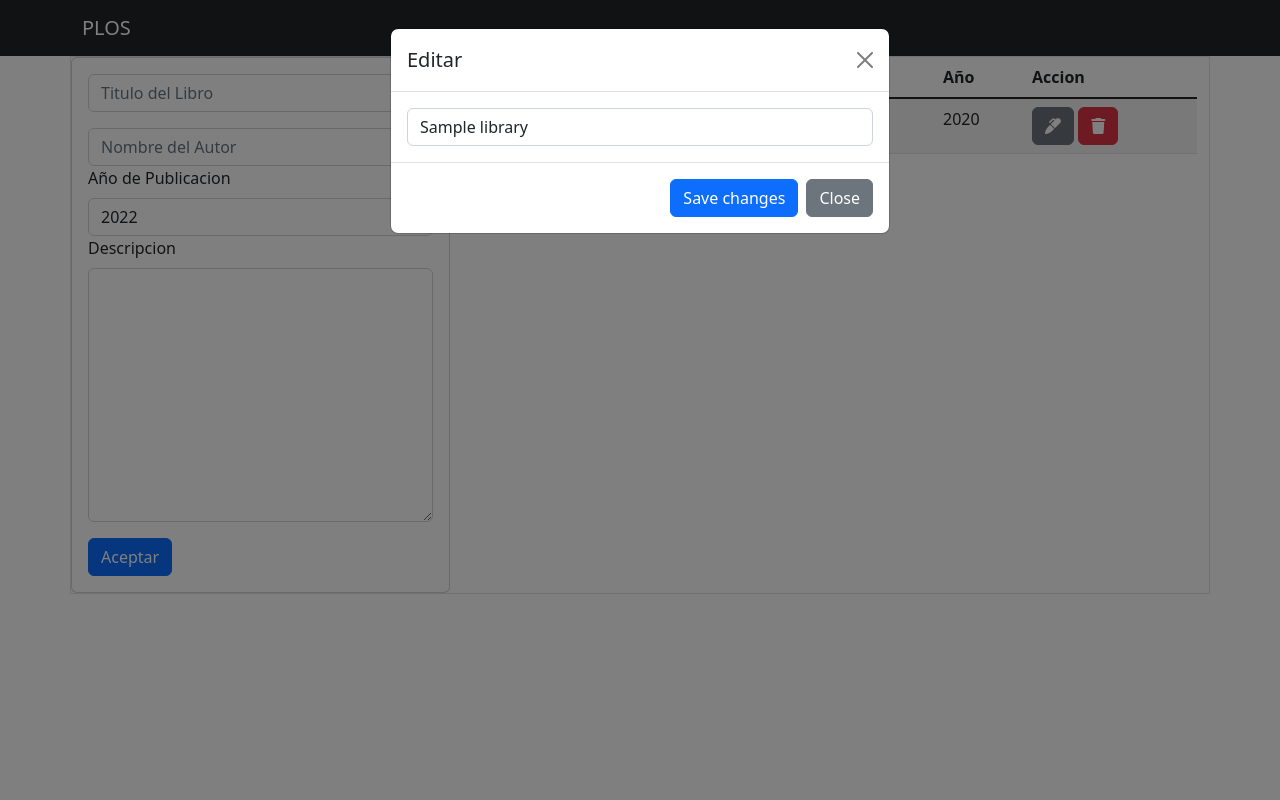
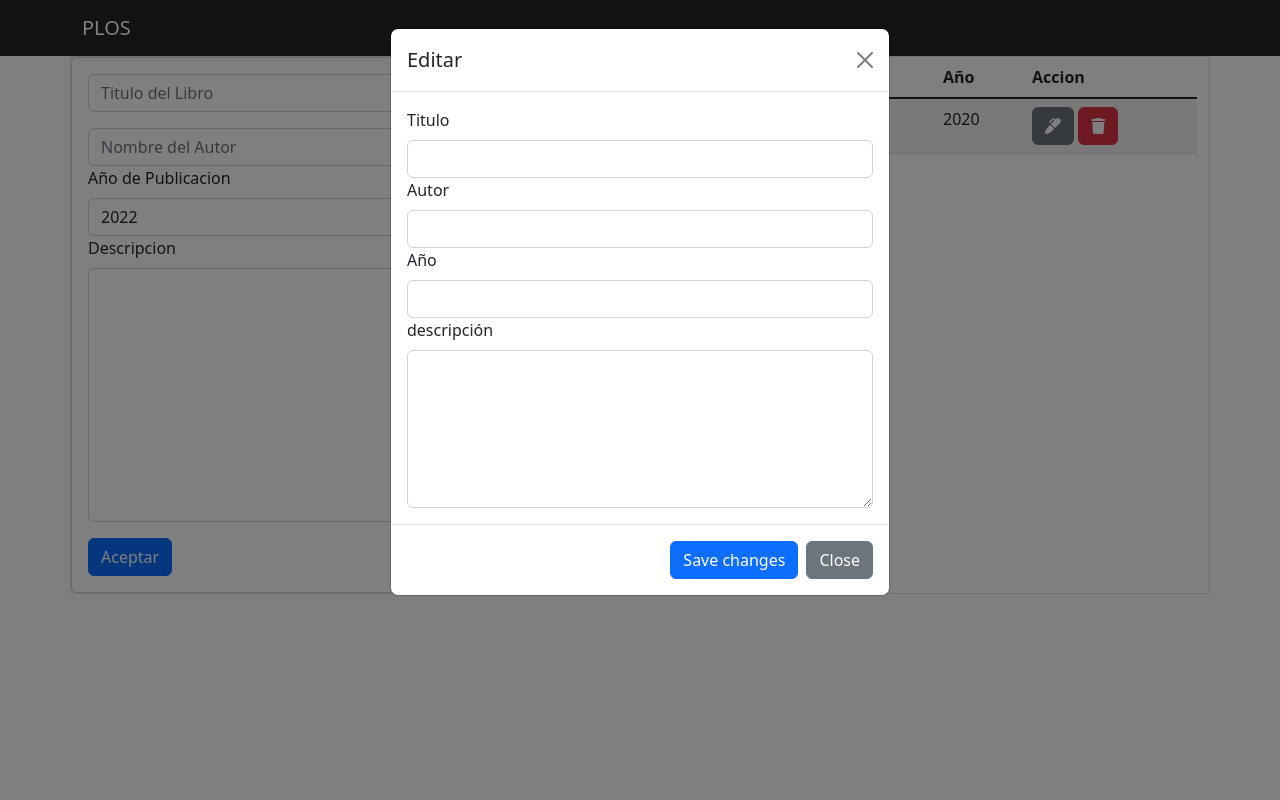
Before and after one commit to barrak2018/PLOS, a PHP site: page /library.php in a window 1280 px wide, after a click that opens the changed part. Run offline with PHP 8.4, Linux system fonts and the light colour scheme; tables that the repository leaves empty hold one stand-in row (values such as "Sample post"); some libraries are stand-ins or nearby versions.

Commit message:
edit modal part 1.2

```diff
--- a/CRUD/edit_modal.php
+++ b/CRUD/edit_modal.php
@@ -5,15 +5,23 @@
                 <h5 class="modal-title" >Editar</h5>
                 <button type="button" class="btn-close" data-bs-dismiss="modal" aria-label="Close"></button>
             </div>
-            <div class="modal-body">
-                <form action="crud/edit.php" method="post">
-                    <input type="text" class="form-control" name="titulo" value="<?= $row['title'] ?>">
-                </form>
-            </div>
-            <div class="modal-footer">
-                <button type="button" class="btn btn-primary">Save changes</button>
-                <button type="button" class="btn btn-secondary" data-bs-dismiss="modal">Close</button>
-            </div>
+            <form action="crud/edit.php" method="post">
+                <div class="modal-body">
+                    <label class="form-label" for="">Titulo</label>
+                    <input type="text" class="form-control">
+                    <label class="form-label" for="">Autor</label>
+                    <input type="text" class="form-control">
+                    <label class="form-label" for="">Año</label>
+                    <input type="text" class="form-control">
+                    <label class="form-label" for="">descripción</label>
+                    <textarea class='form-control' name="" id="" cols="30" rows="6"></textarea>
+
+                </div>
+                <div class="modal-footer">
+                    <button type="submit" class="btn btn-primary">Save changes</button>
+                    <button type="reset" class="btn btn-secondary" data-bs-dismiss="modal">Close</button>
+                </div>
+            </form>
         </div>
     </div>
 </div>
```
